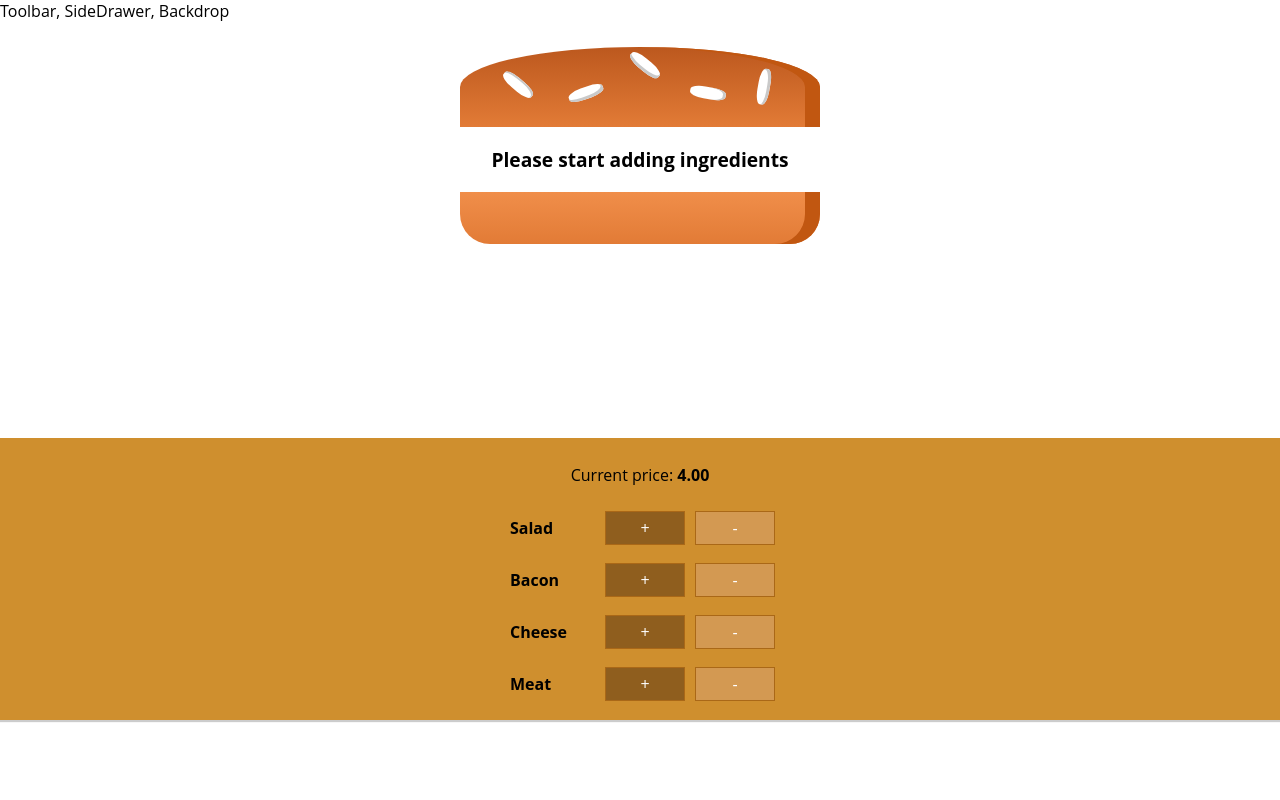
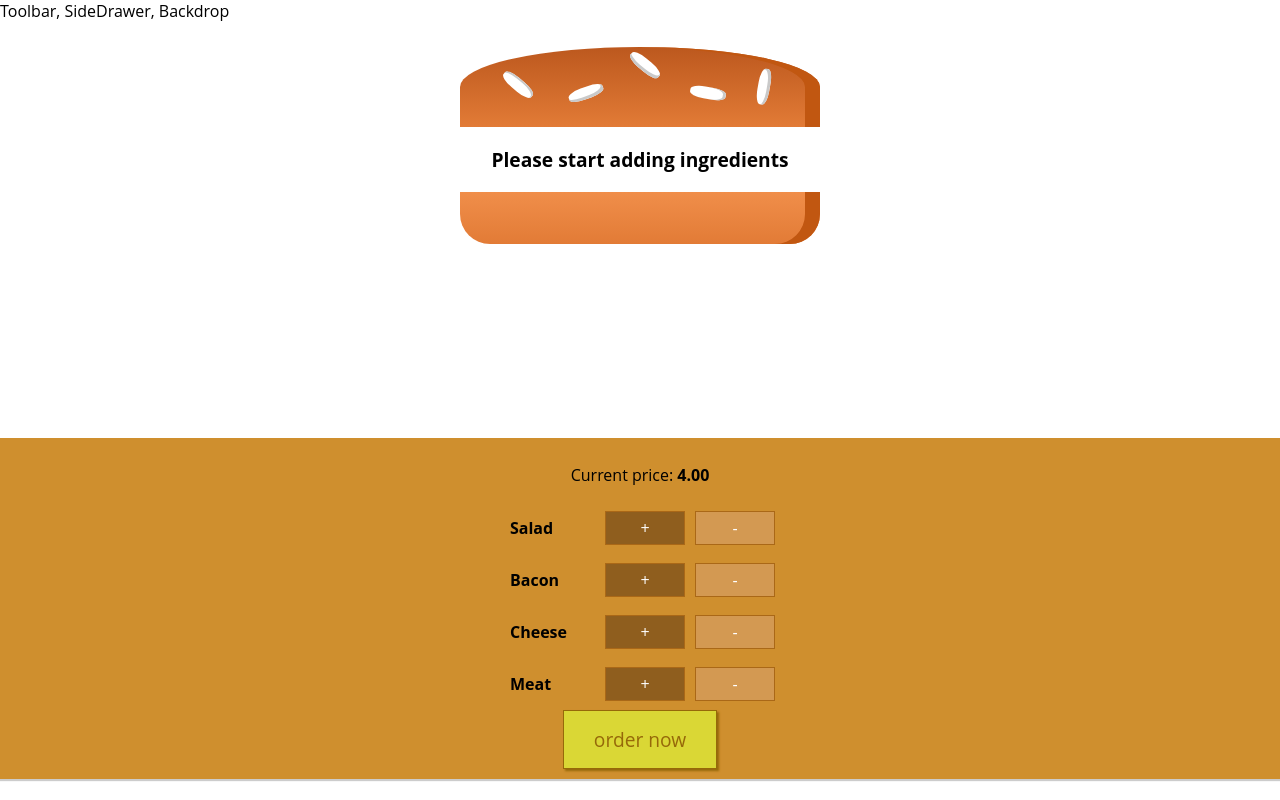
Before and after one commit to karolina-michalak/BurgerBuilderApp, a React app: page / in a window 1280 px wide. Built offline with nearby package versions, Linux system fonts and the light colour scheme.

Commit message:
added order button

```diff
--- a/src/components/Burger/BuildControls/BuildControls.js
+++ b/src/components/Burger/BuildControls/BuildControls.js
@@ -21,6 +21,7 @@
                 label={el.label}
                 disabled={props.disabled[el.type]}/>
         ))}
+        <button className={style.OrderButton}>order now</button>
     </div>
 )
 
--- a/src/components/Burger/BuildControls/BuildControls.module.css
+++ b/src/components/Burger/BuildControls/BuildControls.module.css
@@ -8,3 +8,46 @@
     margin: auto;
     padding: 10px 0;
 }
+
+
+.OrderButton {
+    background-color: #DAD735;
+    outline: none;
+    cursor: pointer;
+    border: 1px solid #966909;
+    color: #966909;
+    font-family: inherit;
+    font-size: 1.2em;
+    padding: 15px 30px;
+    box-shadow: 2px 2px 2px #966909;
+}
+
+.OrderButton:hover, .OrderButton:active {
+    background-color: #A0DB41;
+    border: 1px solid #966909;
+    color: #966909;
+}
+
+.OrderButton:disabled {
+    background-color: #C7C6C6;
+    cursor: not-allowed;
+    border: 1px solid #ccc;
+    color: #888888;
+}
+
+.OrderButton:not(:disabled) {
+    animation: enable 0.3s linear;
+}
+
+@keyframes enable {
+    0% {
+        transform: scale(1);
+    }
+    60% {
+        transform: scale(1.1);
+    }
+    100% {
+        transform: scale(1);
+    }
+
+}
```
